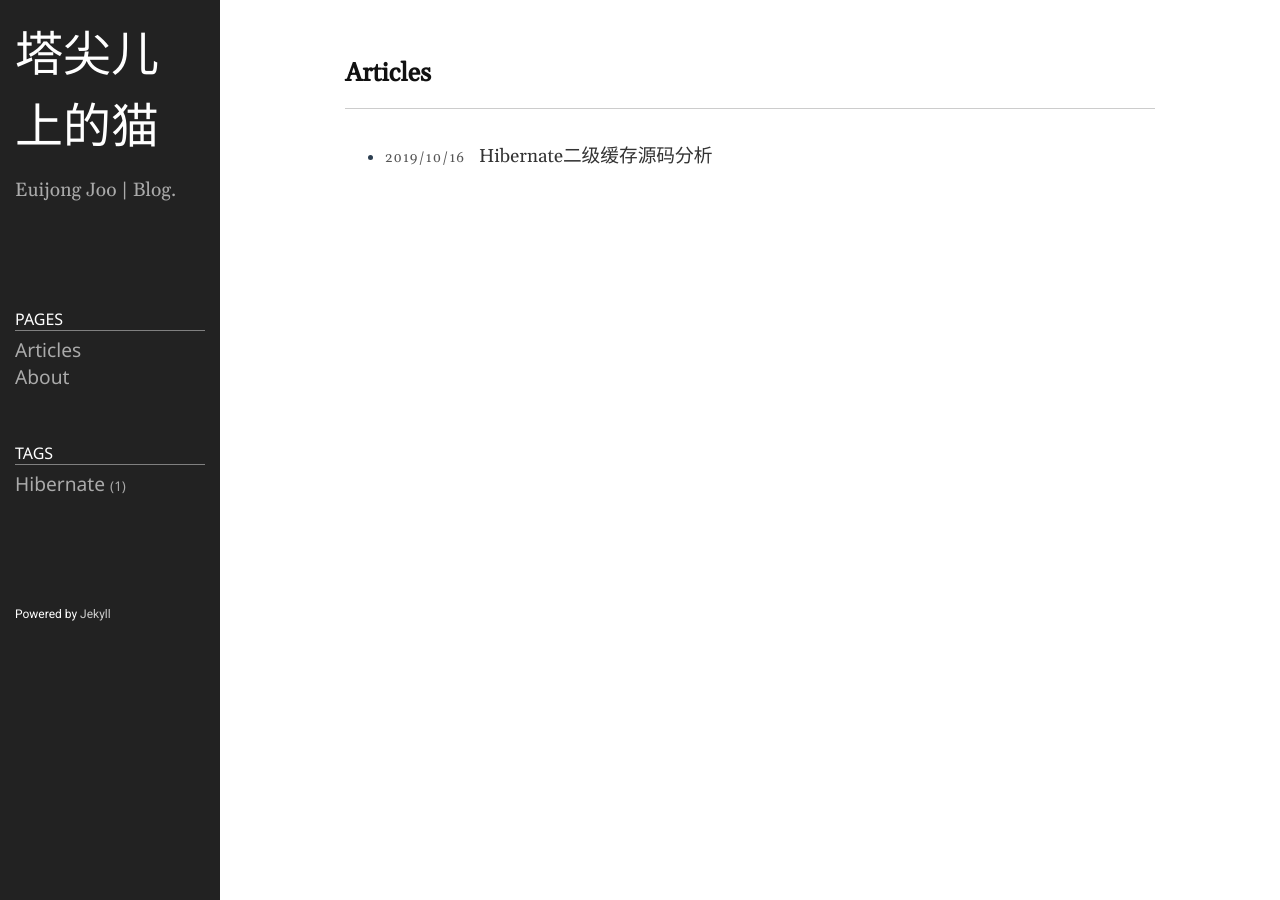
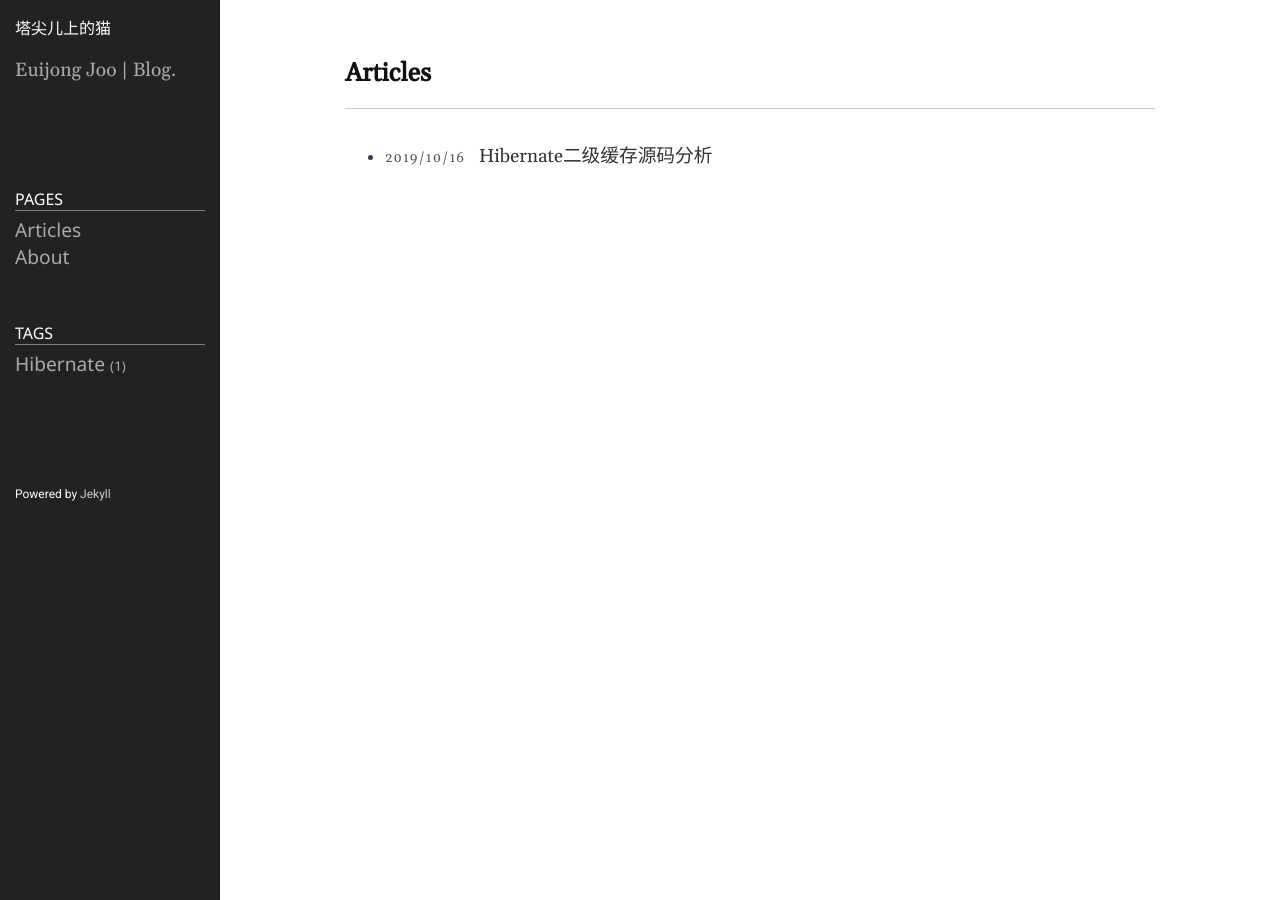
Before and after one commit to SpireCat/spirecat.github.io, a Jekyll site: the page built from index.markdown, in a window 1280 px wide. Built offline with Jekyll 4.4.1, drawn with Linux system fonts in a browser that asks for light colours.

Commit message:
Update style.css

```diff
--- a/public/css/style.css
+++ b/public/css/style.css
@@ -117,7 +117,7 @@ code {
 }
 
 .sidebar-brand > a {
-	font-size: 300%;
+	font-size: 100%;
 	font-family: 'Gelasio';
 	color: #fff;
 }
```
